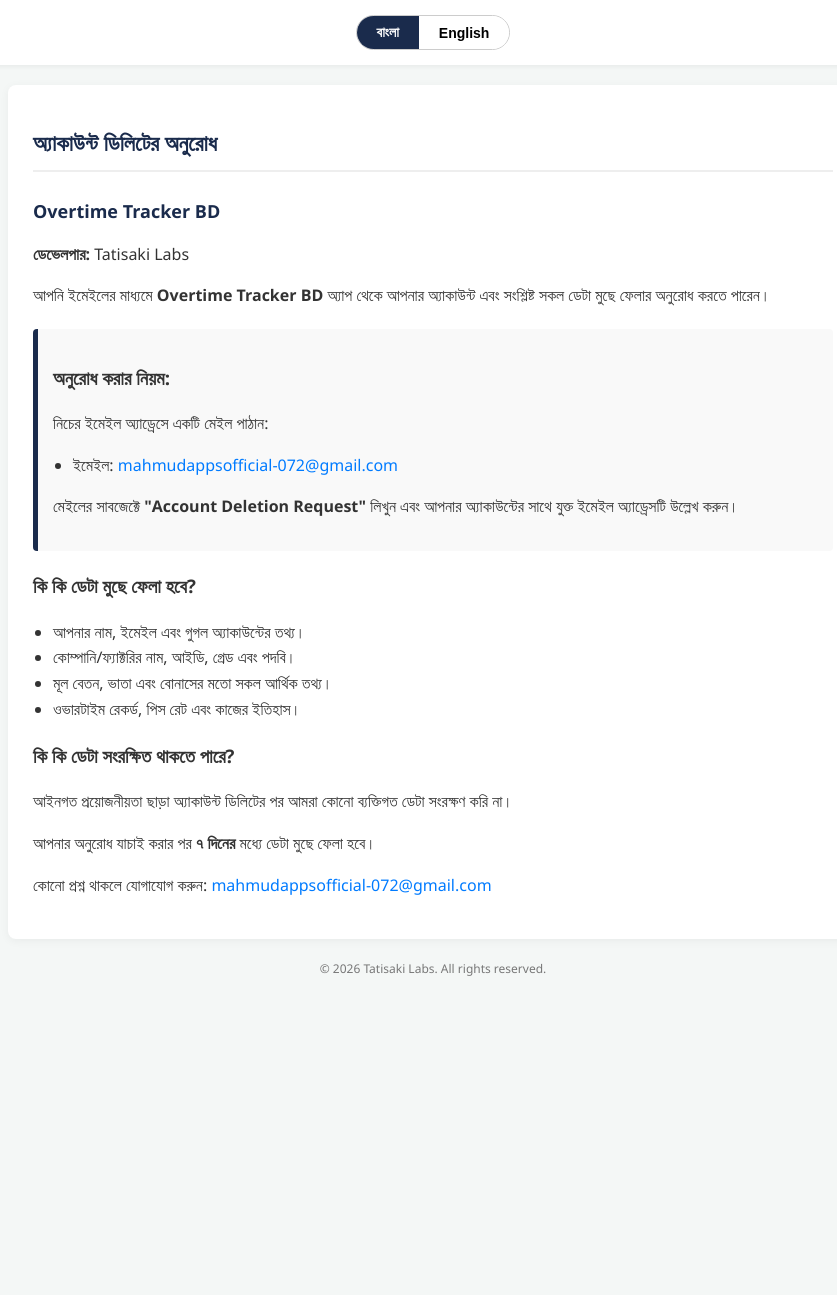
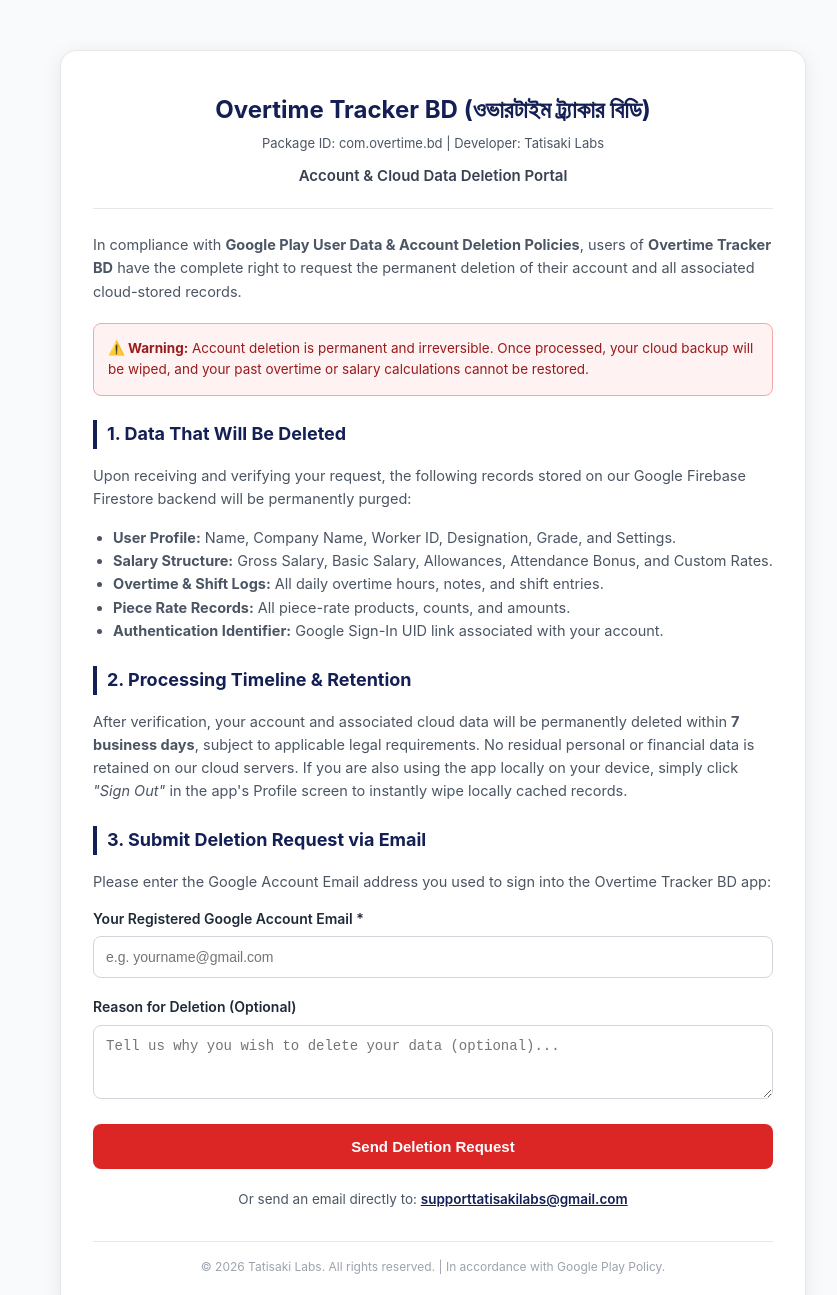
Before and after one commit to mahmudappsofficial-072/overtime-tracker-bd-account-deletion, a plain HTML site: page index.html in a window 1280 px wide. Shown: the top 1295 px of the page, without its empty margins (207-1044 px from the left). Before the commit the page ends 1008 px from the top, so only its background shows below. Drawn offline with Linux system fonts and the light colour scheme.

Commit message:
Update index.html

```diff
--- a/index.html
+++ b/index.html
@@ -1,118 +1,219 @@
 <!DOCTYPE html>
-<html lang="bn">
+<html lang="en">
 <head>
     <meta charset="UTF-8">
     <meta name="viewport" content="width=device-width, initial-scale=1.0">
-    <title>Account Deletion - Overtime Tracker BD</title>
+    <title>Account & Data Deletion Request - Overtime Tracker  BD</title>
     <style>
-        body { font-family: 'Segoe UI', Tahoma, Geneva, Verdana, sans-serif; line-height: 1.6; margin: 0; padding: 0; background-color: #f4f7f6; color: #333; }
-        .header { background: #ffffff; padding: 15px; text-align: center; box-shadow: 0 2px 4px rgba(0,0,0,0.05); position: sticky; top: 0; z-index: 100; }
-        .toggle-container { display: inline-flex; border-radius: 20px; overflow: hidden; border: 1px solid #ccc; }
-        .toggle-btn { padding: 8px 20px; border: none; cursor: pointer; background: #fff; font-weight: bold; font-size: 14px; transition: 0.3s; }
-        .toggle-btn.active { background: #1a2b4c; color: #fff; }
-        .container { max-width: 800px; margin: 20px auto; background: #fff; padding: 25px; border-radius: 8px; box-shadow: 0 2px 10px rgba(0,0,0,0.05); }
-        h1 { color: #1a2b4c; font-size: 22px; border-bottom: 2px solid #eee; padding-bottom: 10px; }
-        h2 { color: #1a2b4c; font-size: 18px; margin-top: 25px; }
-        a { color: #007bff; text-decoration: none; word-break: break-all; }
-        a:hover { text-decoration: underline; }
-        .steps { background: #f9f9f9; padding: 15px; border-left: 5px solid #1a2b4c; margin: 20px 0; border-radius: 4px; }
-        ul, ol { padding-left: 20px; }
-        .lang-content { display: none; }
-        .lang-content.active { display: block; }
-        .footer { text-align: center; font-size: 12px; color: #777; margin-top: 20px; margin-bottom: 30px; }
+        :root {
+            --primary-color: #141F55;
+            --danger-color: #DC2626;
+            --text-main: #1F2937;
+            --text-muted: #4B5563;
+            --bg-light: #F9FAFB;
+            --card-bg: #FFFFFF;
+        }
+        body {
+            font-family: -apple-system, BlinkMacSystemFont, "Segoe UI", Roboto, Helvetica, Arial, sans-serif;
+            line-height: 1.6;
+            color: var(--text-main);
+            background-color: var(--bg-light);
+            margin: 0;
+            padding: 20px;
+        }
+        .container {
+            max-width: 680px;
+            margin: 30px auto;
+            background: var(--card-bg);
+            border-radius: 16px;
+            padding: 32px;
+            box-shadow: 0 4px 20px rgba(0, 0, 0, 0.08);
+            border: 1px solid #E5E7EB;
+        }
+        .header {
+            text-align: center;
+            border-bottom: 1px solid #E5E7EB;
+            padding-bottom: 20px;
+            margin-bottom: 24px;
+        }
+        .app-title {
+            font-size: 24px;
+            font-weight: 700;
+            color: var(--primary-color);
+            margin: 8px 0 4px 0;
+        }
+        .app-id {
+            font-size: 13px;
+            color: var(--text-muted);
+            margin-bottom: 10px;
+        }
+        h2 {
+            font-size: 18px;
+            color: var(--primary-color);
+            margin-top: 24px;
+            border-left: 4px solid var(--primary-color);
+            padding-left: 10px;
+        }
+        p, li {
+            font-size: 14.5px;
+            color: var(--text-muted);
+        }
+        ul {
+            padding-left: 20px;
+        }
+        .notice-box {
+            background-color: #FEF2F2;
+            border: 1px solid #FCA5A5;
+            border-radius: 8px;
+            padding: 14px;
+            color: #991B1B;
+            font-size: 13.5px;
+            margin: 20px 0;
+        }
+        .form-group {
+            margin-bottom: 18px;
+        }
+        label {
+            display: block;
+            font-weight: 600;
+            margin-bottom: 6px;
+            font-size: 14px;
+            color: var(--text-main);
+        }
+        input[type="email"], textarea {
+            width: 100%;
+            padding: 12px;
+            border: 1.5px solid #D1D5DB;
+            border-radius: 8px;
+            font-size: 14px;
+            box-sizing: border-box;
+            transition: border-color 0.2s;
+        }
+        input[type="email"]:focus, textarea:focus {
+            outline: none;
+            border-color: var(--primary-color);
+        }
+        .submit-btn {
+            background-color: var(--danger-color);
+            color: #FFFFFF;
+            border: none;
+            padding: 14px 20px;
+            font-size: 15px;
+            font-weight: 600;
+            border-radius: 8px;
+            cursor: pointer;
+            width: 100%;
+            transition: background-color 0.2s;
+        }
+        .submit-btn:hover {
+            background-color: #B91C1C;
+        }
+        .direct-email {
+            text-align: center;
+            margin-top: 20px;
+            font-size: 13.5px;
+            color: var(--text-muted);
+        }
+        .direct-email a {
+            color: var(--primary-color);
+            text-decoration: underline;
+            font-weight: 600;
+        }
+        .footer {
+            text-align: center;
+            font-size: 12px;
+            color: #9CA3AF;
+            margin-top: 30px;
+            border-top: 1px solid #E5E7EB;
+            padding-top: 15px;
+        }
     </style>
 </head>
 <body>
 
-    <!-- ভাষা পরিবর্তনের বাটন -->
+<div class="container">
     <div class="header">
-        <div class="toggle-container">
-            <button id="btn-bn" class="toggle-btn active" onclick="switchLang('bn')">বাংলা</button>
-            <button id="btn-en" class="toggle-btn" onclick="switchLang('en')">English</button>
-        </div>
+        <h1 class="app-title">Overtime Tracker BD (ওভারটাইম ট্র্যাকার বিডি)</h1>
+        <div class="app-id">Package ID: com.overtime.bd | Developer: Tatisaki Labs</div>
+        <p style="margin: 0; font-size: 15px; font-weight: 600; color: #374151;">Account & Cloud Data Deletion Portal</p>
     </div>
 
-    <div class="container">
+    <p>
+        In compliance with <strong>Google Play User Data & Account Deletion Policies</strong>, users of <strong>Overtime Tracker BD</strong> have the complete right to request the permanent deletion of their account and all associated cloud-stored records.
+    </p>
 
-        <!-- ================= বাংলা কোড ================= -->
-        <div id="content-bn" class="lang-content active">
-            <h1>অ্যাকাউন্ট ডিলিটের অনুরোধ</h1>
-            <h2>Overtime Tracker BD</h2>
-            <p><strong>ডেভেলপার:</strong> Tatisaki Labs</p>
+    <div class="notice-box">
+        <strong>⚠️ Warning:</strong> Account deletion is permanent and irreversible. Once processed, your cloud backup will be wiped, and your past overtime or salary calculations cannot be restored.
+    </div>
 
-            <p>আপনি ইমেইলের মাধ্যমে <strong>Overtime Tracker BD</strong> অ্যাপ থেকে আপনার অ্যাকাউন্ট এবং সংশ্লিষ্ট সকল ডেটা মুছে ফেলার অনুরোধ করতে পারেন।</p>
+    <h2>1. Data That Will Be Deleted</h2>
+    <p>Upon receiving and verifying your request, the following records stored on our Google Firebase Firestore backend will be permanently purged:</p>
+    <ul>
+        <li><strong>User Profile:</strong> Name, Company Name, Worker ID, Designation, Grade, and Settings.</li>
+        <li><strong>Salary Structure:</strong> Gross Salary, Basic Salary, Allowances, Attendance Bonus, and Custom Rates.</li>
+        <li><strong>Overtime & Shift Logs:</strong> All daily overtime hours, notes, and shift entries.</li>
+        <li><strong>Piece Rate Records:</strong> All piece-rate products, counts, and amounts.</li>
+        <li><strong>Authentication Identifier:</strong> Google Sign-In UID link associated with your account.</li>
+    </ul>
 
-            <div class="steps">
-                <h3>অনুরোধ করার নিয়ম:</h3>
-                <p>নিচের ইমেইল অ্যাড্রেসে একটি মেইল পাঠান:</p>
-                <ul>
-                    <li>ইমেইল: <a href="mailto:mahmudappsofficial-072@gmail.com">mahmudappsofficial-072@gmail.com</a></li>
-                </ul>
-                <p>মেইলের সাবজেক্টে <strong>"Account Deletion Request"</strong> লিখুন এবং আপনার অ্যাকাউন্টের সাথে যুক্ত ইমেইল অ্যাড্রেসটি উল্লেখ করুন।</p>
-            </div>
+    <h2>2. Processing Timeline & Retention</h2>
+    <p>
+        After verification, your account and associated cloud data will be permanently deleted within <strong>7 business days</strong>, subject to applicable legal requirements. No residual personal or financial data is retained on our cloud servers. If you are also using the app locally on your device, simply click <em>"Sign Out"</em> in the app's Profile screen to instantly wipe locally cached records.
+    </p>
 
-            <h3>কি কি ডেটা মুছে ফেলা হবে?</h3>
-            <ul>
-                <li>আপনার নাম, ইমেইল এবং গুগল অ্যাকাউন্টের তথ্য।</li>
-                <li>কোম্পানি/ফ্যাক্টরির নাম, আইডি, গ্রেড এবং পদবি।</li>
-                <li>মূল বেতন, ভাতা এবং বোনাসের মতো সকল আর্থিক তথ্য।</li>
-                <li>ওভারটাইম রেকর্ড, পিস রেট এবং কাজের ইতিহাস।</li>
-            </ul>
+    <h2>3. Submit Deletion Request via Email</h2>
+    <p>Please enter the Google Account Email address you used to sign into the Overtime Tracker BD app:</p>
 
-            <h3>কি কি ডেটা সংরক্ষিত থাকতে পারে?</h3>
-            <p>আইনগত প্রয়োজনীয়তা ছাড়া অ্যাকাউন্ট ডিলিটের পর আমরা কোনো ব্যক্তিগত ডেটা সংরক্ষণ করি না।</p>
-
-            <p>আপনার অনুরোধ যাচাই করার পর <strong>৭ দিনের</strong> মধ্যে ডেটা মুছে ফেলা হবে।</p>
-            <p>কোনো প্রশ্ন থাকলে যোগাযোগ করুন: <a href="mailto:mahmudappsofficial-072@gmail.com">mahmudappsofficial-072@gmail.com</a></p>
+    <form onsubmit="handleFormSubmit(event)">
+        <div class="form-group">
+            <label for="userEmail">Your Registered Google Account Email *</label>
+            <input type="email" id="userEmail" placeholder="e.g. yourname@gmail.com" required>
         </div>
 
-        <!-- ================= English Content ================= -->
-        <div id="content-en" class="lang-content">
-            <h1>Account Deletion Request</h1>
-            <h2>Overtime Tracker BD</h2>
-            <p><strong>Developer:</strong> Tatisaki Labs</p>
-
-            <p>You can request the deletion of your account and all associated data from <strong>Overtime Tracker BD</strong> via email.</p>
-
-            <div class="steps">
-                <h3>How to Request:</h3>
-                <p>Send an email to the following address:</p>
-                <ul>
-                    <li>Email: <a href="mailto:mahmudappsofficial-072@gmail.com">mahmudappsofficial-072@gmail.com</a></li>
-                </ul>
-                <p>Please use the subject line <strong>"Account Deletion Request"</strong> and include the email address associated with your account.</p>
-            </div>
-
-            <h3>What Data Will Be Deleted?</h3>
-            <ul>
-                <li>Your name, email address, and Google account information.</li>
-                <li>Your company/factory name, employee ID, grade, and job position.</li>
-                <li>All salary data (basic salary, allowances, bonuses).</li>
-                <li>All overtime records, piece rate data, and work history.</li>
-            </ul>
-
-            <h3>What Data May Be Kept?</h3>
-            <p>What data may be retained?, Except where retention is required by law, we do not retain any personal data after an account deletion request has been completed.</p>
-
-            <p>After verifying your request, we will process the deletion within <strong>7 days</strong>.</p>
-            <p>If you have any questions, contact us at: <a href="mailto:mahmudappsofficial-072@gmail.com">mahmudappsofficial-072@gmail.com</a></p>
+        <div class="form-group">
+            <label for="userReason">Reason for Deletion (Optional)</label>
+            <textarea id="userReason" rows="3" placeholder="Tell us why you wish to delete your data (optional)..."></textarea>
         </div>
 
+        <button type="submit" class="submit-btn">Send Deletion Request</button>
+    </form>
+
+    <div class="direct-email">
+        Or send an email directly to:
+        <a href="mailto:supporttatisakilabs@gmail.com?subject=Data%20Deletion%20Request%20-%20Overtime%20Tracker%20BD&body=Hello%20Developer,%0A%0APlease%20permanently%20delete%20my%20account%20and%20all%20cloud%20data%20associated%20with%20my%20email%20address%20from%20Overtime%20Tracker%20BD.%0A%0AMy%20Registered%20Email:%20[ENTER%20YOUR%20EMAIL%20HERE]">
+            supporttatisakilabs@gmail.com
+        </a>
     </div>
 
     <div class="footer">
-        &copy; 2026 Tatisaki Labs. All rights reserved.
+        © 2026 Tatisaki Labs. All rights reserved. | In accordance with Google Play Policy.
     </div>
+</div>
 
-    <!-- ভাষা পরিবর্তনের জাভাস্ক্রিপ্ট -->
-    <script>
-        function switchLang(lang) {
-            document.querySelectorAll('.lang-content').forEach(el => el.classList.remove('active'));
-            document.querySelectorAll('.toggle-btn').forEach(el => el.classList.remove('active'));
+<script>
+function handleFormSubmit(event) {
+    event.preventDefault();
+    const email = document.getElementById('userEmail').value.trim();
+    const reason = document.getElementById('userReason').value.trim();
 
-            document.getElementById('content-' + lang).classList.add('active');
-            document.getElementById('btn-' + lang).classList.add('active');
-        }
-    </script>
+    if (!email) {
+        alert("Please enter your registered Google account email.");
+        return;
+    }
+
+    const subject = encodeURIComponent("Data Deletion Request - Overtime Tracker BD (" + email + ")");
+    const bodyText = encodeURIComponent(
+        "Hello Developer (Tatisaki Labs),\n\n" +
+        "I request the permanent deletion of my account and all associated cloud data for the app Overtime Tracker BD (com.overtime.bd).\n\n" +
+        "Registered Google Email: " + email + "\n" +
+        "Reason: " + (reason ? reason : "Not specified") + "\n\n" +
+        "Please confirm once the data has been purged from Firebase Firestore.\n\n" +
+        "Thank you."
+    );
+
+    window.location.href = "mailto:supporttatisakilabs@gmail.com?subject=" + subject + "&body=" + bodyText;
+}
+</script>
+
 </body>
 </html>
```
